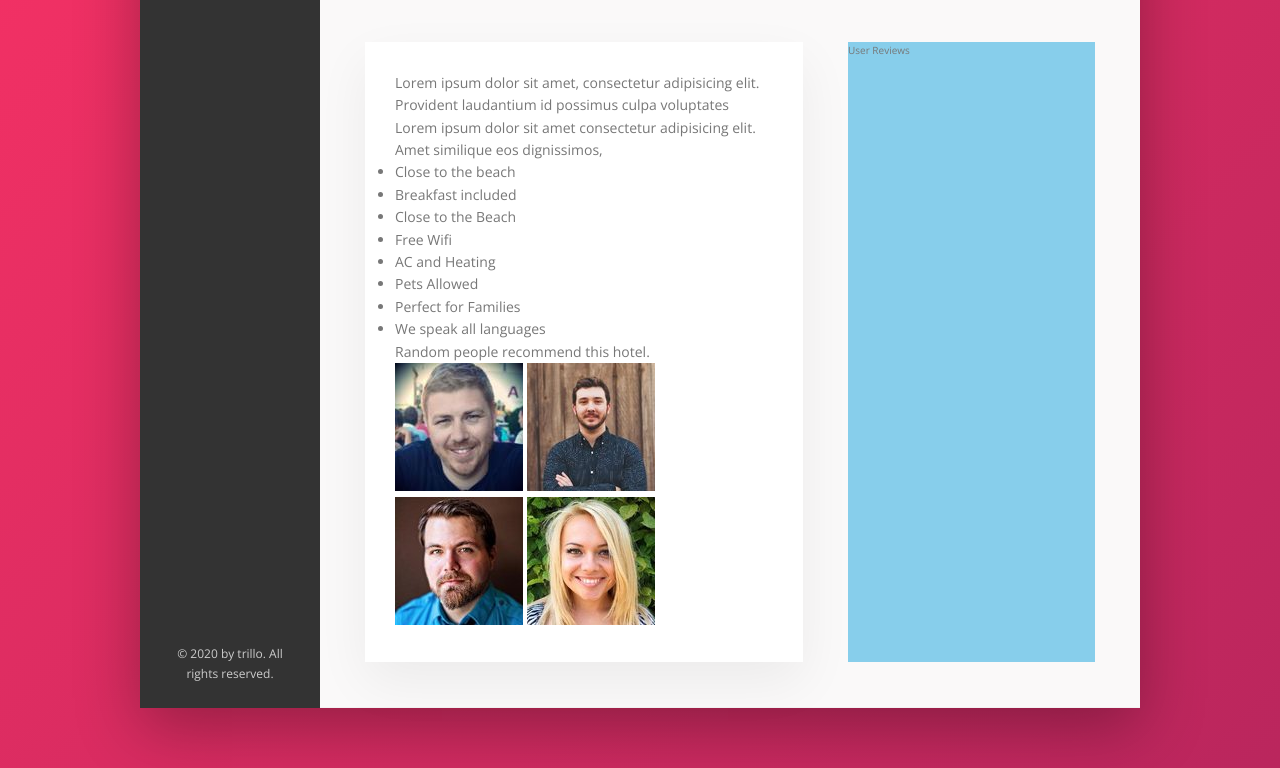
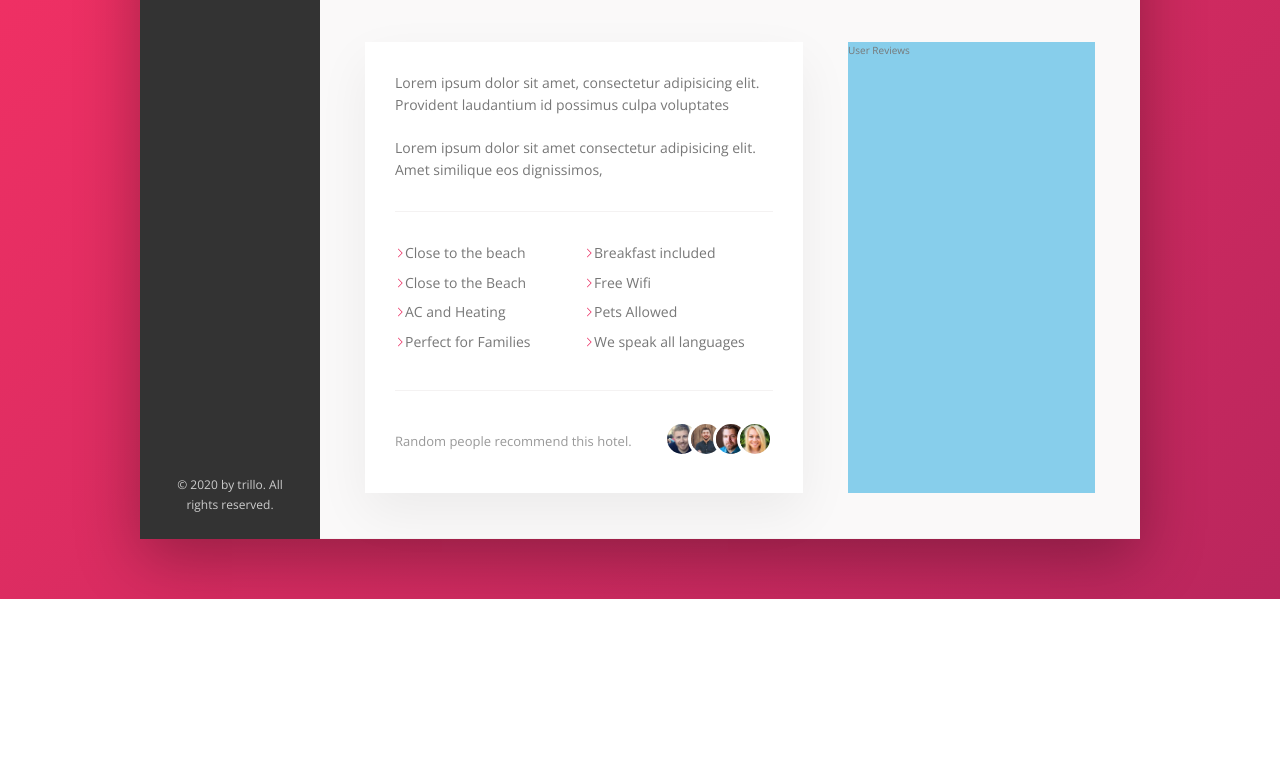
Before and after one commit to lurkaround/trillo, a website: page index.html in a window 1280 px wide. Shown: the part 521-1289 px from the top of the page. After the commit the page ends 1120 px from the top, so only its background shows below. Drawn offline with nearby package versions, Linux system fonts and the light colour scheme.

Commit message:
finished main description section

```diff
--- a/sass/_components.scss
+++ b/sass/_components.scss
@@ -304,3 +304,73 @@
     box-shadow: none;
   }
 }
+
+///////////
+// PARAGRAPH
+.paragraph:not(:last-of-type) {
+  margin-bottom: 2rem;
+}
+
+///////////
+// LIST
+.list {
+  list-style: none;
+  margin: 3rem 0;
+  padding: 3rem 0;
+  border-top: var(--line);
+  border-bottom: var(--line);
+
+  display: flex;
+  flex-wrap: wrap;
+
+  &__item {
+    flex: 0 0 50%;
+    margin-bottom: 0.7rem;
+  }
+
+  &__item::before {
+    content: '';
+    display: inline-block;
+    height: 1rem;
+    width: 1rem;
+
+    //older browser solution
+    // background-image: url(../img/chevron-thin-right.svg);
+    // background-size: cover;
+
+    //newer broswers
+    background-color: var(--color-primary);
+    -webkit-mask-image: url(../img/chevron-thin-right.svg);
+    -webkit-mask-size: cover;
+    mask-size: cover;
+    mask-image: url(../img/chevron-thin-right.svg);
+  }
+}
+
+///////////
+// RECOMMEND
+.recommend {
+  font-size: 1.3rem;
+  color: var(--color-grey-dark-3);
+
+  display: flex;
+  align-items: center;
+
+  &__count {
+    margin-right: auto;
+  }
+  &__friends {
+  }
+
+  &__photo {
+    box-sizing: content-box;
+    height: 3rem;
+    width: 3rem;
+    border-radius: 50%;
+    border: 3px solid #fff;
+
+    &:not(:last-child) {
+      margin-right: -1.5rem;
+    }
+  }
+}
```
Also changed, not shown: index.html (+1 -1 lines), css/style.css.
